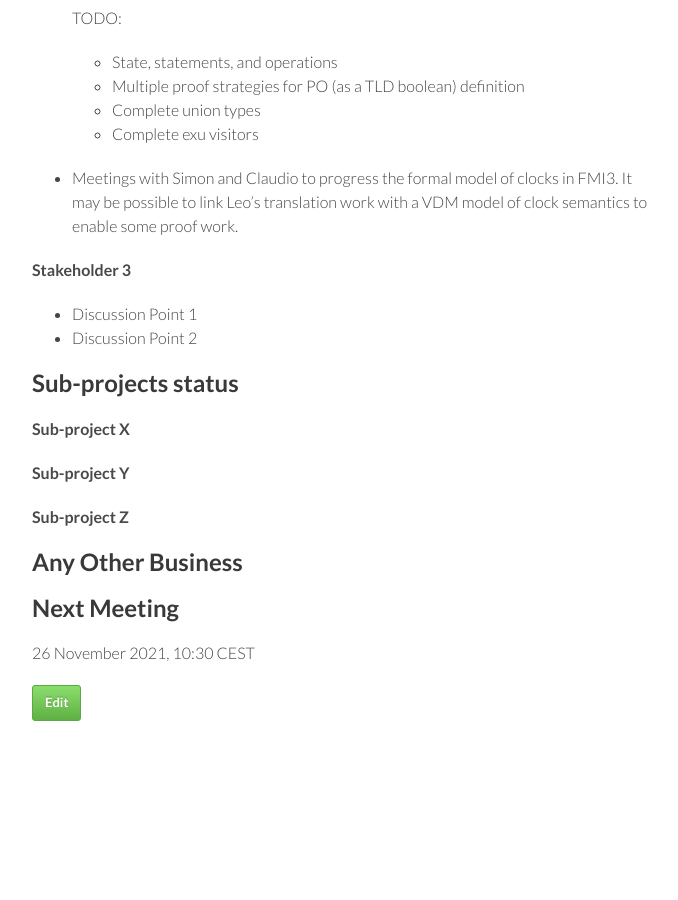
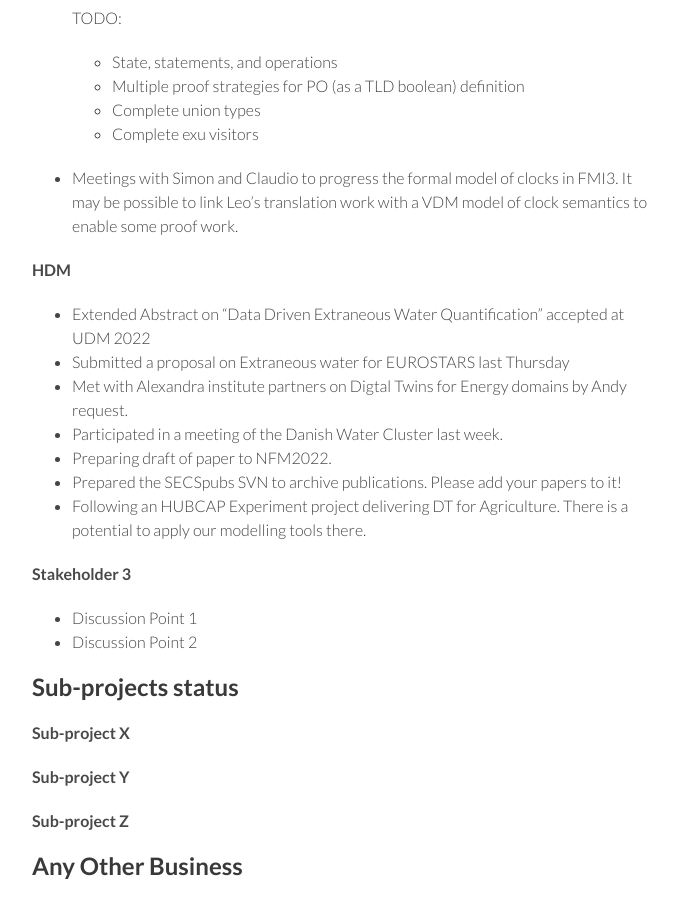
Before and after one commit to digitaltwincentre/digitaltwincentre.github.io, a Jekyll site: the page built from _biweeklies/Biweekly-49.md, in a window 1280 px wide and 900 px high, scrolled down 1259 px. Shown: the whole window, without its empty margins (418-1096 px from the left). Built offline with Jekyll 4.4.1, drawn with Linux system fonts in a browser that asks for light colours; nearby versions of some CDN libraries.

Commit message:
Update Biweekly-49.md

```diff
--- a/_biweeklies/Biweekly-49.md
+++ b/_biweeklies/Biweekly-49.md
@@ -63,6 +63,16 @@ date: 12 November 2021, 1030 CEST
 
 * Meetings with Simon and Claudio to progress the formal model of clocks in FMI3. It may be possible to link Leo's translation work with a VDM model of clock semantics to enable some proof work.
 
+#### HDM
+* Extended Abstract on "Data Driven Extraneous Water Quantification" accepted at UDM 2022
+* Submitted a proposal on Extraneous water for EUROSTARS last Thursday
+* Met with Alexandra institute partners on Digtal Twins for Energy domains by Andy request.
+* Participated in a meeting of the Danish Water Cluster last week.
+* Preparing draft of paper to NFM2022.
+* Prepared the SECSpubs SVN to archive publications. Please add your papers to it!
+* Following an HUBCAP Experiment project delivering DT for Agriculture. There is a potential to apply our modelling tools there.
+
+
 #### Stakeholder 3
 * Discussion Point 1
 * Discussion Point 2
```
